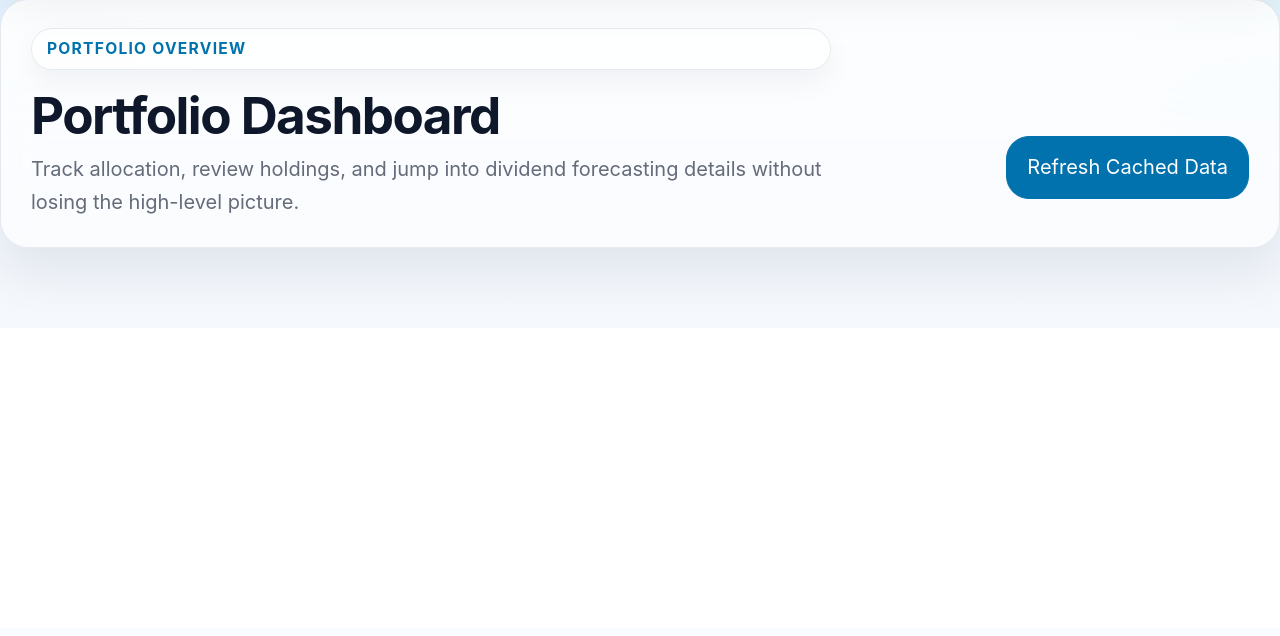
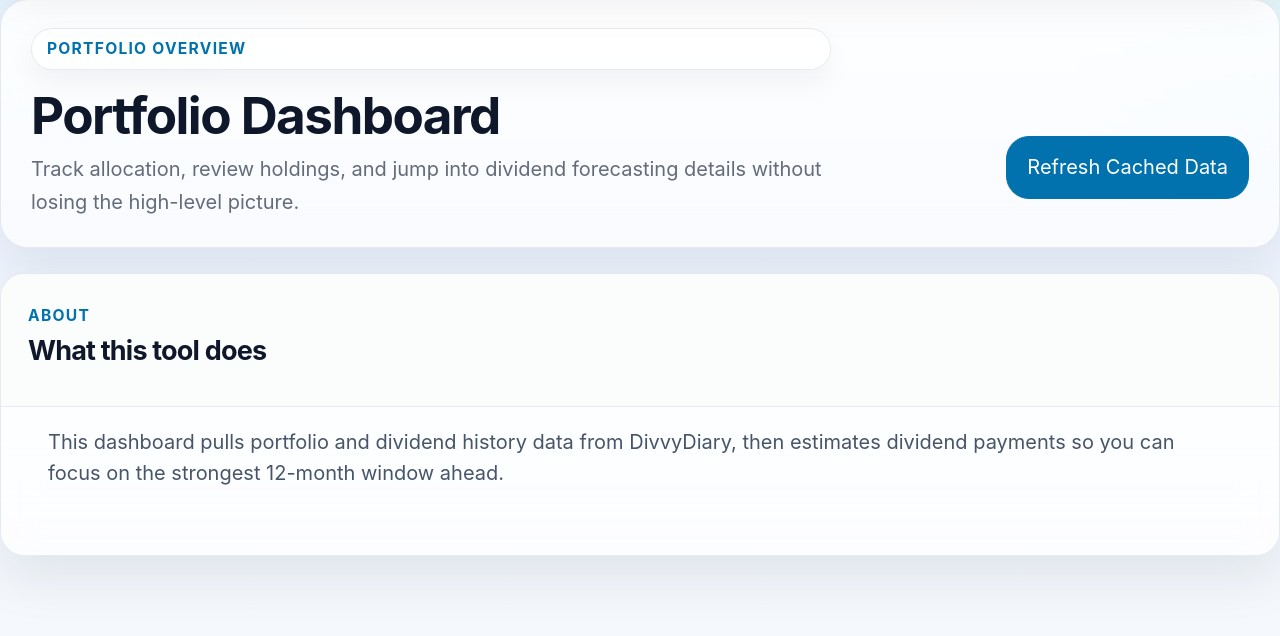
Before and after one commit to leonstaubach/DividendEstimator, a FastAPI app: template divvydiary_app/templates/dashboard.html in a window 1280 px wide. Shown: the part 172-808 px from the top of the page. Before the commit the page ends 449 px from the top, so only its background shows below. Run offline with FastAPI, Linux system fonts and the light colour scheme; the template is opened without the code that fills it, so the values that code supplies are empty; some libraries are stand-ins or nearby versions.

Commit message:
Add dashboard about section for tool purpose

```diff
--- a/divvydiary_app/templates/dashboard.html
+++ b/divvydiary_app/templates/dashboard.html
@@ -22,6 +22,20 @@
             </form>
         </div>
     </section>
+
+    <article class="section-card">
+        <header>
+            <div class="section-copy">
+                <span class="eyebrow">About</span>
+                <h2>What this tool does</h2>
+            </div>
+        </header>
+        <div class="section-body">
+            <p>
+                This dashboard pulls portfolio and dividend history data from DivvyDiary, then estimates dividend payments so you can focus on the strongest 12-month window ahead.
+            </p>
+        </div>
+    </article>
 
     {% if error_message %}
         <article class="section-card">
```
Also changed, not shown: test/test_web_app.py (+2 -0 lines).
